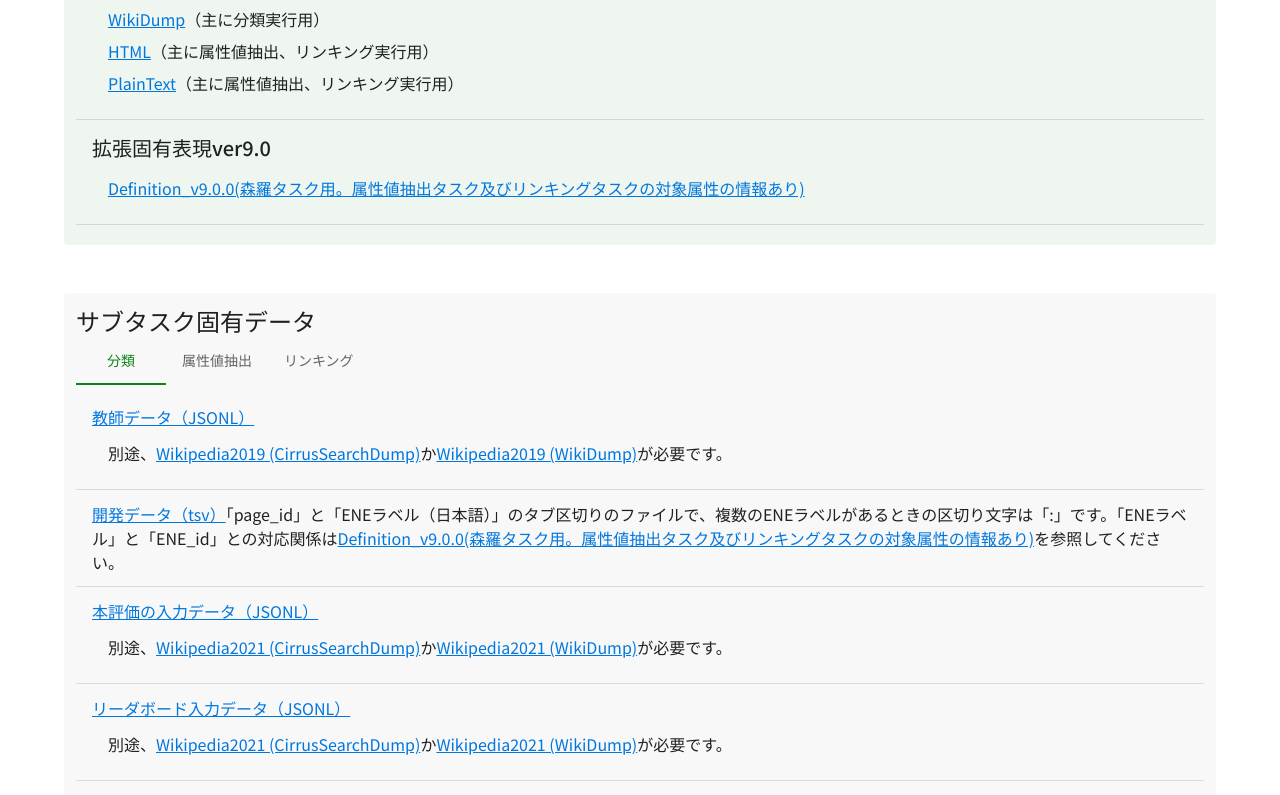
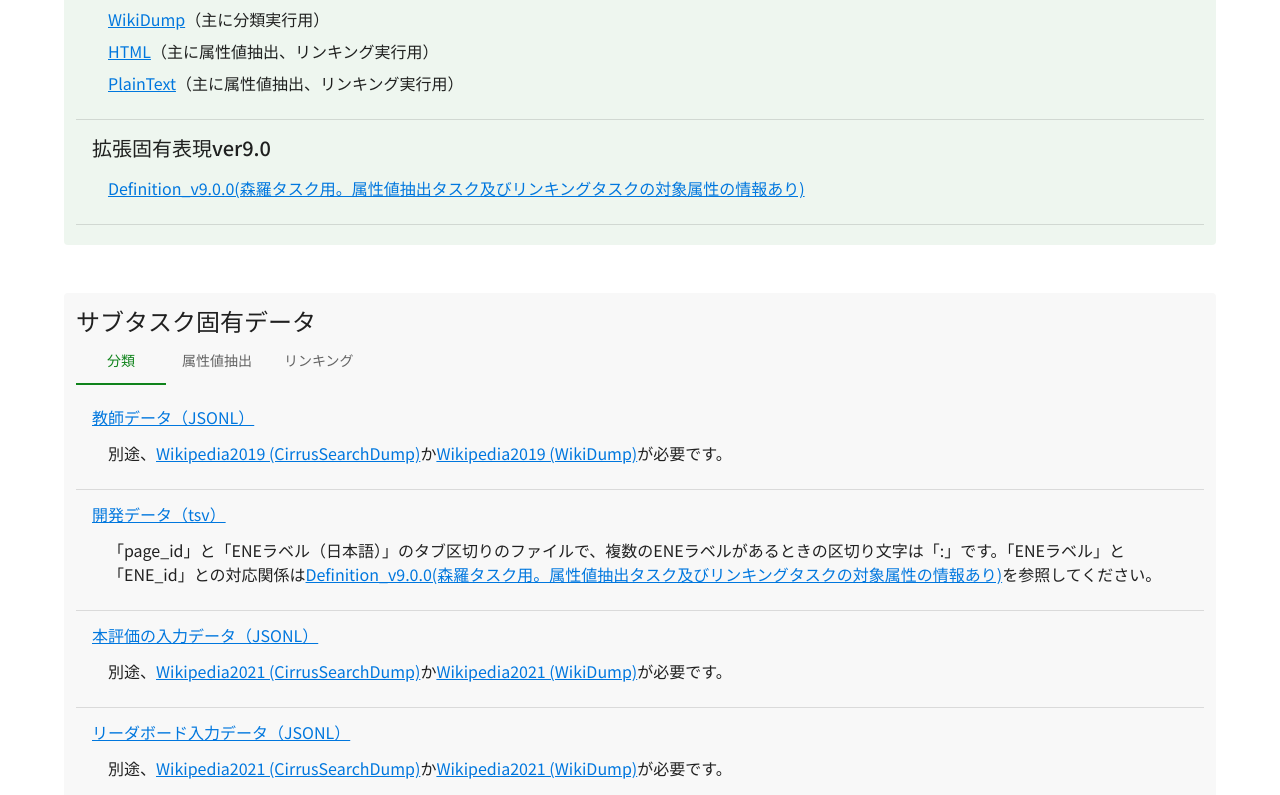
Before and after one commit to besna-institute/udagawa-shinra-project, a Next.js app: page /data-download in a window 1280 px wide. Shown: the part 385-1180 px from the top of the page. Built offline with nearby package versions, Linux system fonts and the light colour scheme.

Commit message:
Update data-download.tsx

```diff
--- a/pages/data-download.tsx
+++ b/pages/data-download.tsx
@@ -114,11 +114,18 @@ const subtaskUniqueItems: TabItem[] = [
               <ExternalLink href="https://storage.googleapis.com/shinra_data/%E9%85%8D%E5%B8%83%E8%B3%87%E6%96%99/DevData_20220714.tsv">
                 開発データ（tsv）
               </ExternalLink>
-              「page_id」と「ENEラベル（日本語）」のタブ区切りのファイルで、複数のENEラベルがあるときの区切り文字は「:」です。「ENEラベル」と「ENE_id」との対応関係は
-              <ExternalLink href="https://drive.google.com/file/d/1kOvhBGTxoN2DeLFOh_hYlfMo7SMmYyFV/view?usp=sharing">
-                Definition_v9.0.0(森羅タスク用。属性値抽出タスク及びリンキングタスクの対象属性の情報あり)
-              </ExternalLink>
-              を参照してください。
+              <SingleLineList
+                disablePadding
+                items={[
+                  <>
+                    「page_id」と「ENEラベル（日本語）」のタブ区切りのファイルで、複数のENEラベルがあるときの区切り文字は「:」です。「ENEラベル」と「ENE_id」との対応関係は
+                    <ExternalLink href="https://drive.google.com/file/d/1kOvhBGTxoN2DeLFOh_hYlfMo7SMmYyFV/view?usp=sharing">
+                      Definition_v9.0.0(森羅タスク用。属性値抽出タスク及びリンキングタスクの対象属性の情報あり)
+                    </ExternalLink>
+                    を参照してください。
+                  </>,
+                ]}
+              />
             </>,
             <>
               <ExternalLink href="https://drive.google.com/file/d/1b-ge9hTzNIQgR1zerdje5deUEVXe7JJk/view?usp=sharing">
```
